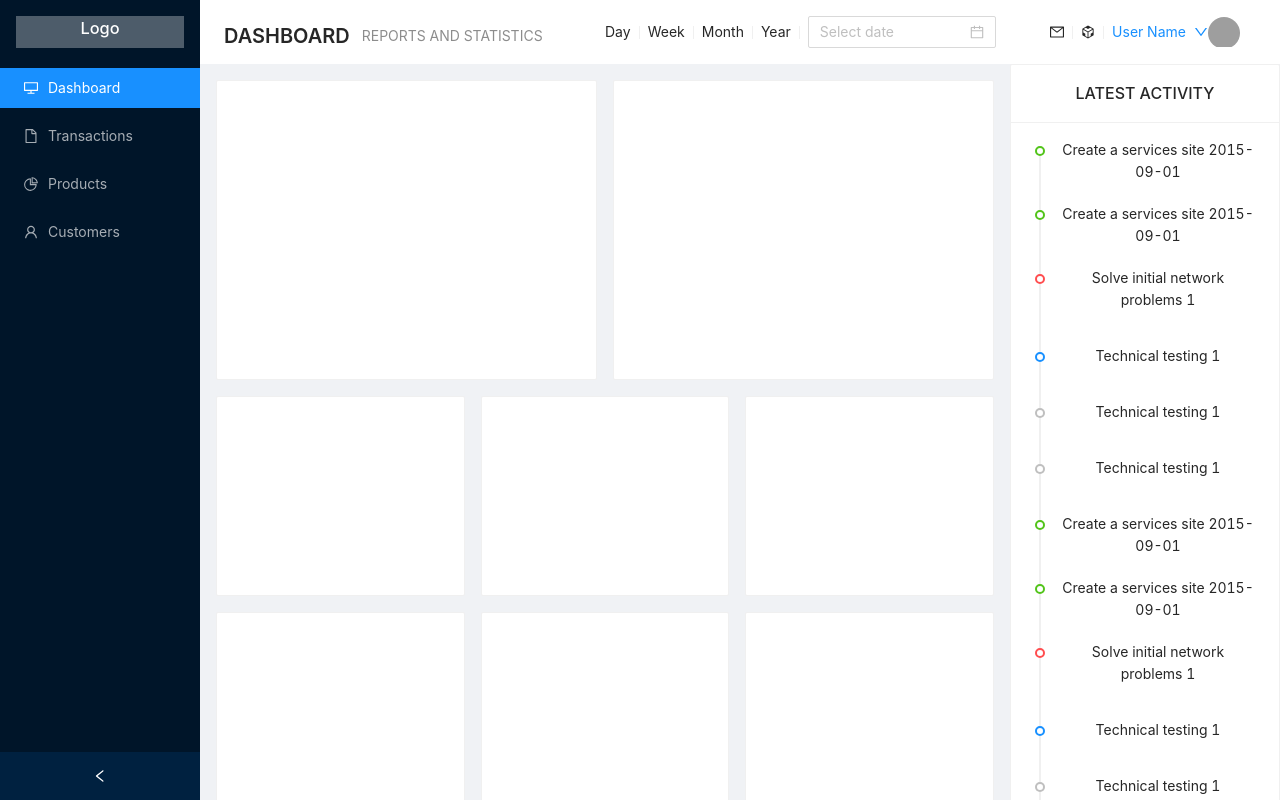
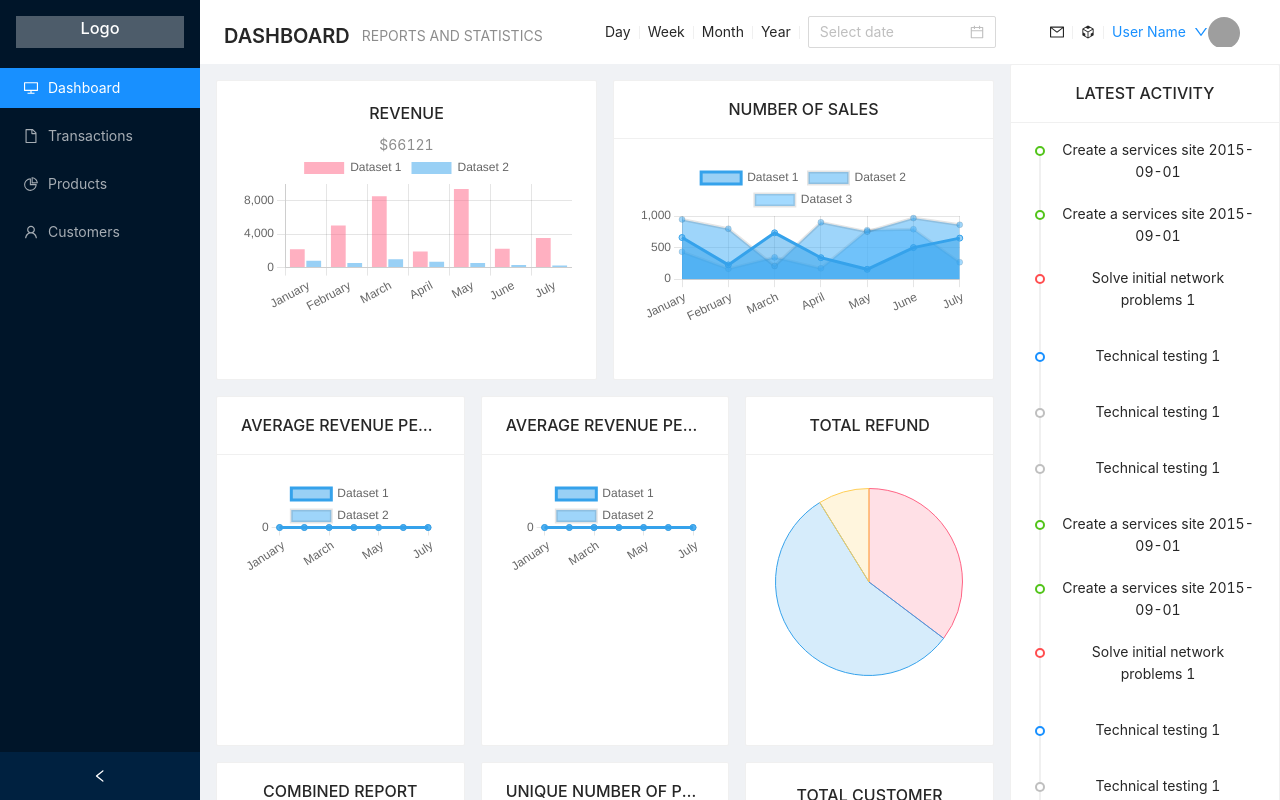
Before and after one commit to asadshaikhcodes/React-dashboard, a React (Create React App) app: page /customers in a window 1280 px wide. Shown: the top 800 px of the page. Built offline with nearby package versions, Linux system fonts and the light colour scheme; grey boxes are pictures that could not be loaded.

Commit message:
implemented chart js

```diff
--- a/package.json
+++ b/package.json
@@ -7,7 +7,9 @@
     "@testing-library/react": "^13.4.0",
     "@testing-library/user-event": "^13.5.0",
     "antd": "^4.23.2",
+    "chart.js": "^3.9.1",
     "react": "^18.2.0",
+    "react-chartjs-2": "^4.3.1",
     "react-dom": "^18.2.0",
     "react-scripts": "5.0.1",
     "web-vitals": "^2.1.4"
--- a/src/App.css
+++ b/src/App.css
@@ -48,11 +48,11 @@
 }
 
 .box{
-  min-height: 200px;
+  height: 350px;
   background-color: #fff;
 }
 .boxBig{
-  min-height: 300px;
+  height: 300px;
   background-color: #fff;
 }
 
--- /dev/null
+++ b/src/Components/AreaChart.jsx
@@ -0,0 +1,64 @@
+import React from "react";
+import {
+  Chart as ChartJS,
+  CategoryScale,
+  LinearScale,
+  PointElement,
+  LineElement,
+  Title,
+  Tooltip,
+  Filler,
+  Legend,
+} from "chart.js";
+import { Line } from "react-chartjs-2";
+ChartJS.register(
+  CategoryScale,
+  LinearScale,
+  PointElement,
+  LineElement,
+  Title,
+  Tooltip,
+  Filler,
+  Legend
+);
+
+export const options = {
+  responsive: true,
+  plugins: {
+    legend: {
+      position: "top",
+    },
+  },
+};
+
+const labels = ["January", "February", "March", "April", "May", "June", "July"];
+const data = {
+  labels,
+  datasets: [
+    {
+      fill: true,
+      label: "Dataset 1",
+      data: labels.map(() => Math.ceil(Math.random() * (1000 - 100) + 100)),
+      borderColor: "rgb(53, 162, 235)",
+      backgroundColor: "rgba(53, 162, 235, 0.5)",
+    },
+    {
+      fill: true,
+      label: "Dataset 2",
+      data: labels.map(() => Math.ceil(Math.random() * (1000 - 100) + 100)),
+      backgroundColor: "rgba(63, 172, 245, 0.5)",
+    },
+    {
+      fill: true,
+      label: "Dataset 3",
+      data: labels.map(() => Math.ceil(Math.random() * (1000 - 100) + 100)),
+      backgroundColor: "rgba(73, 182, 255, 0.5)",
+    },
+  ],
+};
+
+function AreaChart() {
+  return <Line options={options} data={data} />;
+}
+
+export default AreaChart;
--- /dev/null
+++ b/src/Components/BarChart.jsx
@@ -0,0 +1,53 @@
+import React from "react";
+import {
+  Chart as ChartJS,
+  CategoryScale,
+  LinearScale,
+  BarElement,
+  Title,
+  Tooltip,
+  Legend,
+} from "chart.js";
+import { Bar } from "react-chartjs-2";
+
+ChartJS.register(
+  CategoryScale,
+  LinearScale,
+  BarElement,
+  Title,
+  Tooltip,
+  Legend
+);
+
+const options = {
+  responsive: true,
+  plugins: {
+    legend: {
+      position: "top",
+    },
+  },
+};
+
+const labels = ["January", "February", "March", "April", "May", "June", "July"];
+
+export const data = {
+  labels,
+  datasets: [
+    {
+      label: "Dataset 1",
+      data: labels.map(() => Math.ceil(Math.random() * (10000 - 1000) + 1000)),
+      backgroundColor: "rgba(255, 99, 132, 0.5)",
+    },
+    {
+      label: "Dataset 2",
+      data: labels.map(() => Math.ceil(Math.random() * (1000 - 100) + 100)),
+      backgroundColor: "rgba(53, 162, 235, 0.5)",
+    },
+  ],
+};
+
+function BarChart() {
+  return <Bar options={options} data={data} />;
+}
+
+export default BarChart;
--- a/src/Components/Dashboard.jsx
+++ b/src/Components/Dashboard.jsx
@@ -90,7 +90,7 @@ function Dashboard() {
           }}
         >
           <Row>
-            <Col span={18}>
+            <Col lg={18} sm={12}>
               <Row>
                 <Col span={12}>
                   <PageHeader
@@ -98,22 +98,32 @@ function Dashboard() {
                     subTitle="REPORTS AND STATISTICS "
                   />
                 </Col>
-                <Col span={12}>
+                <Col lg={12} sm={0}>
                   <Row>
                     <Col>Day</Col>
-                    <Col><Divider type="vertical"/></Col>
+                    <Col>
+                      <Divider type="vertical" />
+                    </Col>
                     <Col>Week</Col>
-                    <Col><Divider type="vertical"/></Col>
+                    <Col>
+                      <Divider type="vertical" />
+                    </Col>
                     <Col>Month</Col>
-                    <Col><Divider type="vertical"/></Col>
+                    <Col>
+                      <Divider type="vertical" />
+                    </Col>
                     <Col>Year</Col>
-                    <Col><Divider type="vertical"/></Col>
-                    <Col><DatePicker/></Col>
+                    <Col>
+                      <Divider type="vertical" />
+                    </Col>
+                    <Col>
+                      <DatePicker />
+                    </Col>
                   </Row>
                 </Col>
               </Row>
             </Col>
-            <Col span={6}>
+            <Col lg={6} sm={12}>
               <Row justify="center" align="center">
                 <Col>
                   <MailOutlined />
@@ -128,7 +138,7 @@ function Dashboard() {
                   <Divider type="vertical" />
                 </Col>
                 <Col>
-                  <Dropdown overlay={DropdownMenu} trigger={["click"]}>
+                  <Dropdown overlay={DropdownMenu} trigger={["hover"]}>
                     <a
                       onClick={(e) => e.preventDefault()}
                       style={{ background: "transparent" }}
@@ -158,12 +168,12 @@ function Dashboard() {
         </Header>
         <Content>
           <Row>
-            <Col span={18}>
+            <Col lg={18} sm={24}>
               <div style={{ padding: "16px" }}>
                 <DashboardContent />
               </div>
             </Col>
-            <Col span={6}>
+            <Col lg={6} sm={24}>
               <Card title="LATEST ACTIVITY">
                 <DashboardTimeline />
               </Card>
--- a/src/Components/DashboardContent.jsx
+++ b/src/Components/DashboardContent.jsx
@@ -1,32 +1,56 @@
+import React from "react";
 import { Row, Col, Card } from "antd";
-import React from "react";
+import Meta from "antd/lib/card/Meta";
+import BarChart from "./BarChart";
+import AreaChart from "./AreaChart";
+import PieChart from "./PieChart";
+import DoughnutChart from "./DoughnutChart";
+import PolarChart from "./PolarChart";
 
 function DashboardContent() {
   return (
     <Row gutter={[16, 16]}>
-      <Col span={12}>
-        <Card className="boxBig" />
+      <Col lg={12} sm={24}>
+        <Card className="boxBig" hoverable>
+          <Meta title="REVENUE" description="$66121" />
+          <BarChart />
+        </Card>
       </Col>
-      <Col span={12}>
-        <Card className="boxBig" />
+      <Col lg={12} sm={24}>
+        <Card className="boxBig" title="NUMBER OF SALES" hoverable>
+          <AreaChart />
+        </Card>
       </Col>
-      <Col span={8}>
-        <Card className="box" />
+      <Col lg={8} sm={24}>
+        <Card className="box" title="AVERAGE REVENUE PER CUSTOMER" hoverable>
+          <AreaChart />
+        </Card>
       </Col>
-      <Col span={8}>
-        <Card className="box" />
+      <Col lg={8} sm={24}>
+        <Card className="box" title="AVERAGE REVENUE PER PRODUCT" hoverable>
+          <AreaChart />
+        </Card>
       </Col>
-      <Col span={8}>
-        <Card className="box" />
+      <Col lg={8} sm={24}>
+        <Card className="box" title="TOTAL REFUND" hoverable>
+          <PieChart />
+        </Card>
       </Col>
-      <Col span={8}>
-        <Card className="box" />
+      <Col lg={8} sm={24}>
+        <Card className="box" title="COMBINED REPORT" hoverable>
+          <DoughnutChart />
+        </Card>
       </Col>
-      <Col span={8}>
-        <Card className="box" />
+      <Col lg={8} sm={24}>
+        <Card className="box" title="UNIQUE NUMBER OF PRODUCS SOLD" hoverable>
+          <PolarChart />
+        </Card>
       </Col>
-      <Col span={8}>
-        <Card className="box" />
+      <Col lg={8} sm={24}>
+        <Card className="box" hoverable>
+          <Meta title="TOTAL CUSTOMER" description="31312" />
+          <BarChart />
+        </Card>
       </Col>
     </Row>
   );
--- /dev/null
+++ b/src/Components/DoughnutChart.jsx
@@ -0,0 +1,37 @@
+import React from "react";
+import { Chart as ChartJS, ArcElement, Tooltip, Legend } from "chart.js";
+import { Doughnut } from "react-chartjs-2";
+
+ChartJS.register(ArcElement, Tooltip, Legend);
+export const data = {
+  labels: ["Red", "Blue", "Yellow", "Green", "Purple", "Orange"],
+  datasets: [
+    {
+      label: "# of Votes",
+      data: [12, 19, 3, 5, 2, 3],
+      backgroundColor: [
+        "rgba(255, 99, 132, 0.2)",
+        "rgba(54, 162, 235, 0.2)",
+        "rgba(255, 206, 86, 0.2)",
+        "rgba(75, 192, 192, 0.2)",
+        "rgba(153, 102, 255, 0.2)",
+        "rgba(255, 159, 64, 0.2)",
+      ],
+      borderColor: [
+        "rgba(255, 99, 132, 1)",
+        "rgba(54, 162, 235, 1)",
+        "rgba(255, 206, 86, 1)",
+        "rgba(75, 192, 192, 1)",
+        "rgba(153, 102, 255, 1)",
+        "rgba(255, 159, 64, 1)",
+      ],
+      borderWidth: 1,
+    },
+  ],
+};
+
+function DoughnutChart() {
+  return <Doughnut data={data} />;
+}
+
+export default DoughnutChart;
--- /dev/null
+++ b/src/Components/PieChart.jsx
@@ -0,0 +1,31 @@
+import React from "react";
+import { Chart as ChartJS, ArcElement, Tooltip, Legend } from "chart.js";
+import { Pie } from "react-chartjs-2";
+
+ChartJS.register(ArcElement, Tooltip, Legend);
+
+export const data = {
+  // labels: ["Red", "Blue", "Yellow", "Green", "Purple", "Orange"],
+  datasets: [
+    {
+      data: [12, 19, 3],
+      backgroundColor: [
+        "rgba(255, 99, 132, 0.2)",
+        "rgba(54, 162, 235, 0.2)",
+        "rgba(255, 206, 86, 0.2)",
+      ],
+      borderColor: [
+        "rgba(255, 99, 132, 1)",
+        "rgba(54, 162, 235, 1)",
+        "rgba(255, 206, 86, 1)",
+      ],
+      borderWidth: 1,
+    },
+  ],
+};
+
+function PieChart() {
+  return <Pie data={data} />;
+}
+
+export default PieChart;
--- /dev/null
+++ b/src/Components/PolarChart.jsx
@@ -0,0 +1,35 @@
+import React from "react";
+import {
+  Chart as ChartJS,
+  RadialLinearScale,
+  ArcElement,
+  Tooltip,
+  Legend,
+} from "chart.js";
+import { PolarArea } from "react-chartjs-2";
+
+ChartJS.register(RadialLinearScale, ArcElement, Tooltip, Legend);
+
+export const data = {
+  labels: ["Red", "Blue", "Yellow", "Green", "Purple", "Orange"],
+  datasets: [
+    {
+      label: "# of Votes",
+      data: [12, 19, 3, 5, 2, 3],
+      backgroundColor: [
+        "rgba(255, 99, 132, 0.5)",
+        "rgba(54, 162, 235, 0.5)",
+        "rgba(255, 206, 86, 0.5)",
+        "rgba(75, 192, 192, 0.5)",
+        "rgba(153, 102, 255, 0.5)",
+        "rgba(255, 159, 64, 0.5)",
+      ],
+      borderWidth: 1,
+    },
+  ],
+};
+function PolarChart() {
+  return <PolarArea data={data} />;
+}
+
+export default PolarChart;
```
Also changed, not shown: 1 other file (tests, documents, lock files or other folders).
